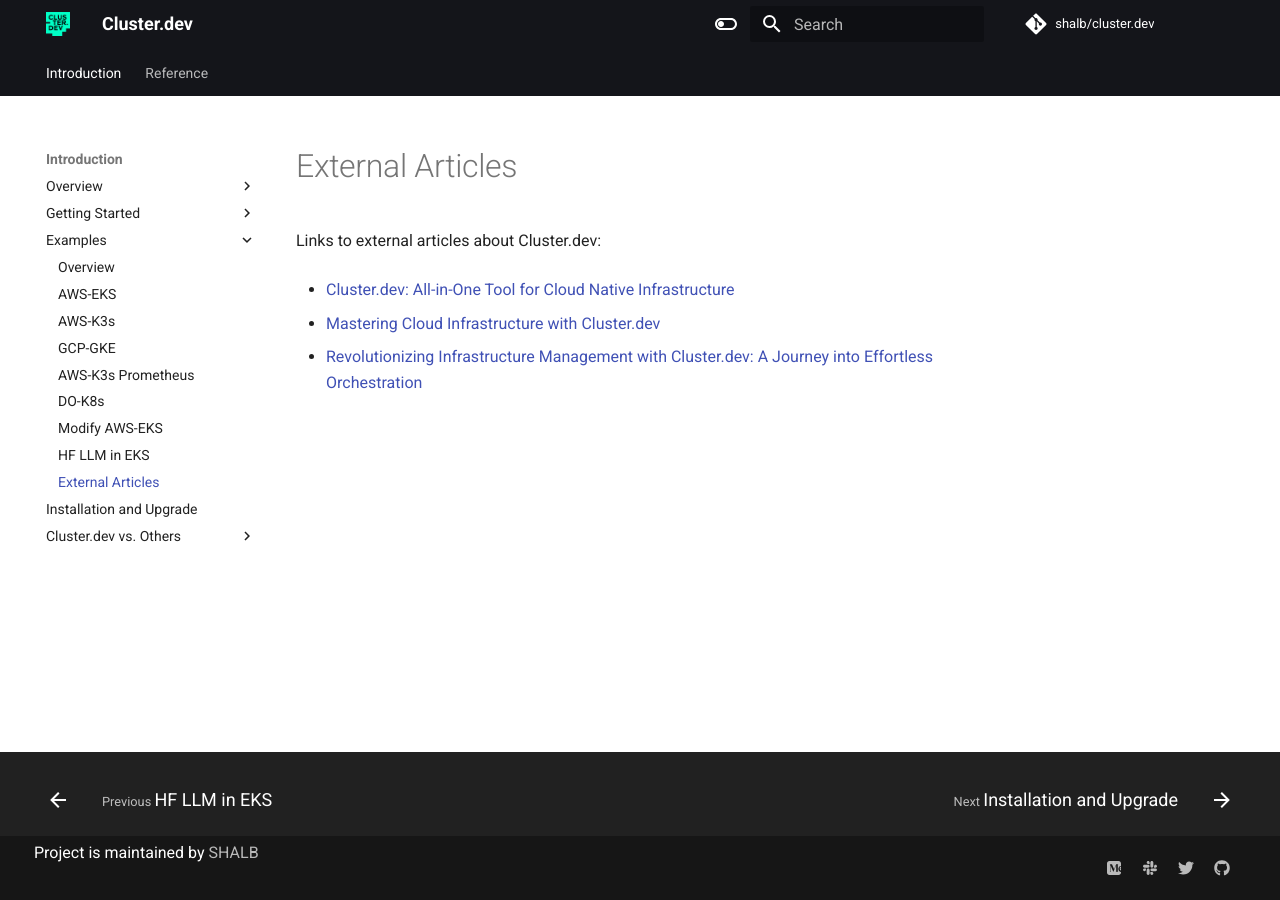
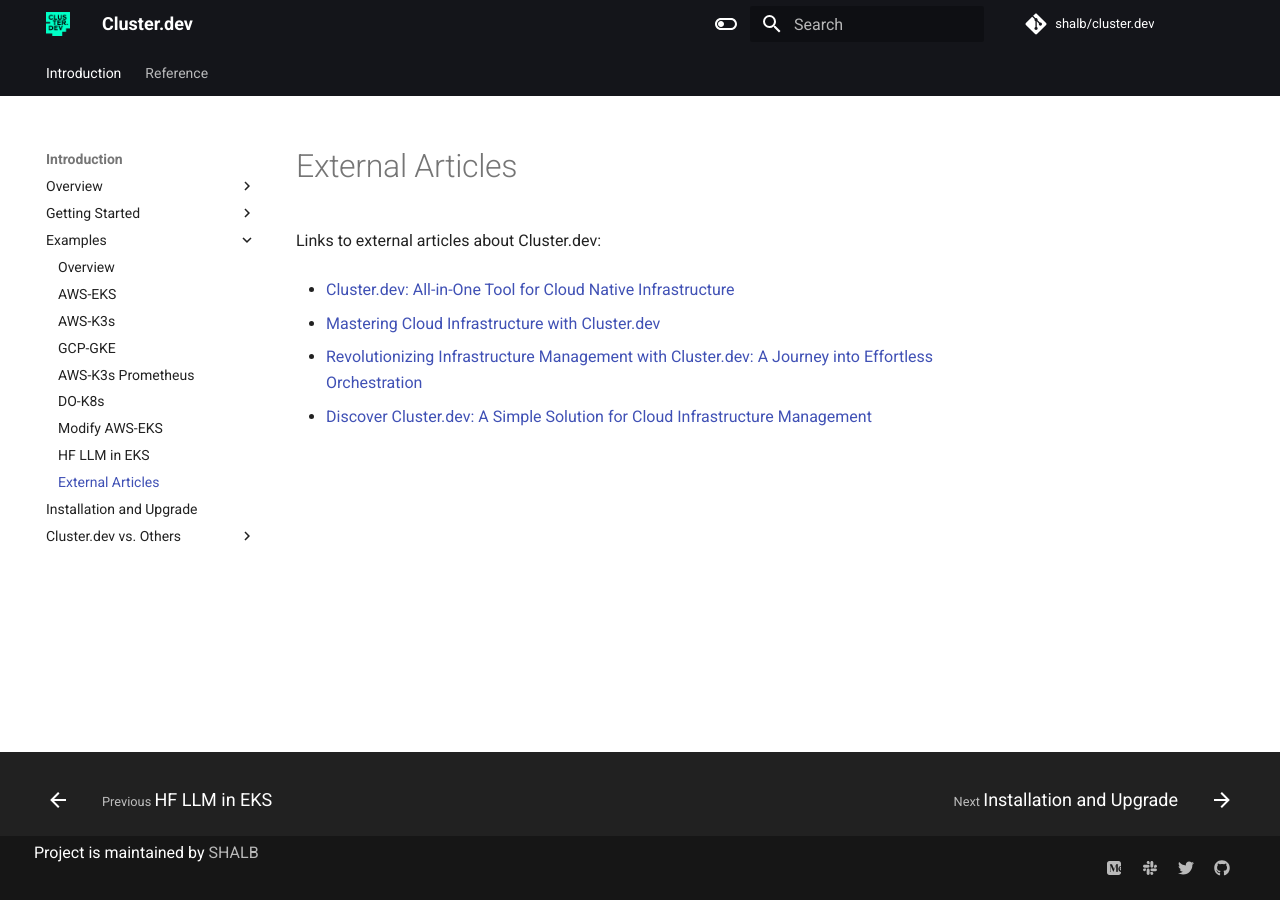
Before and after one commit to shalb/cluster.dev, an MkDocs documentation site: the page built from docs/examples-external-articles.md, in a window 1280 px wide. Built offline with MkDocs 1.6.1 and Material for MkDocs 9.7.7, drawn with Linux system fonts in a browser that asks for light colours; comment, search, counter and statistics services are not loaded.

Commit message:
Add link to external article

```diff
--- a/docs/examples-external-articles.md
+++ b/docs/examples-external-articles.md
@@ -7,3 +7,5 @@
 * [Mastering Cloud Infrastructure with Cluster.dev](https://medium.com/@AlexanderObregon/mastering-cloud-infrastructure-with-cluster-dev-37cc88a8edc0)
 
 * [Revolutionizing Infrastructure Management with Cluster.dev: A Journey into Effortless Orchestration](https://medium.com/@sidathasiri/revolutionizing-infrastructure-management-with-cluster-dev-a-journey-into-effortless-orchestration-759b9379cebe)
+
+* [Discover Cluster.dev: A Simple Solution for Cloud Infrastructure Management](https://medium.com/@seifeddinerajhi/discover-cluster-dev-a-simple-solution-for-cloud-infrastructure-management-42cba1ab75fc)
```
